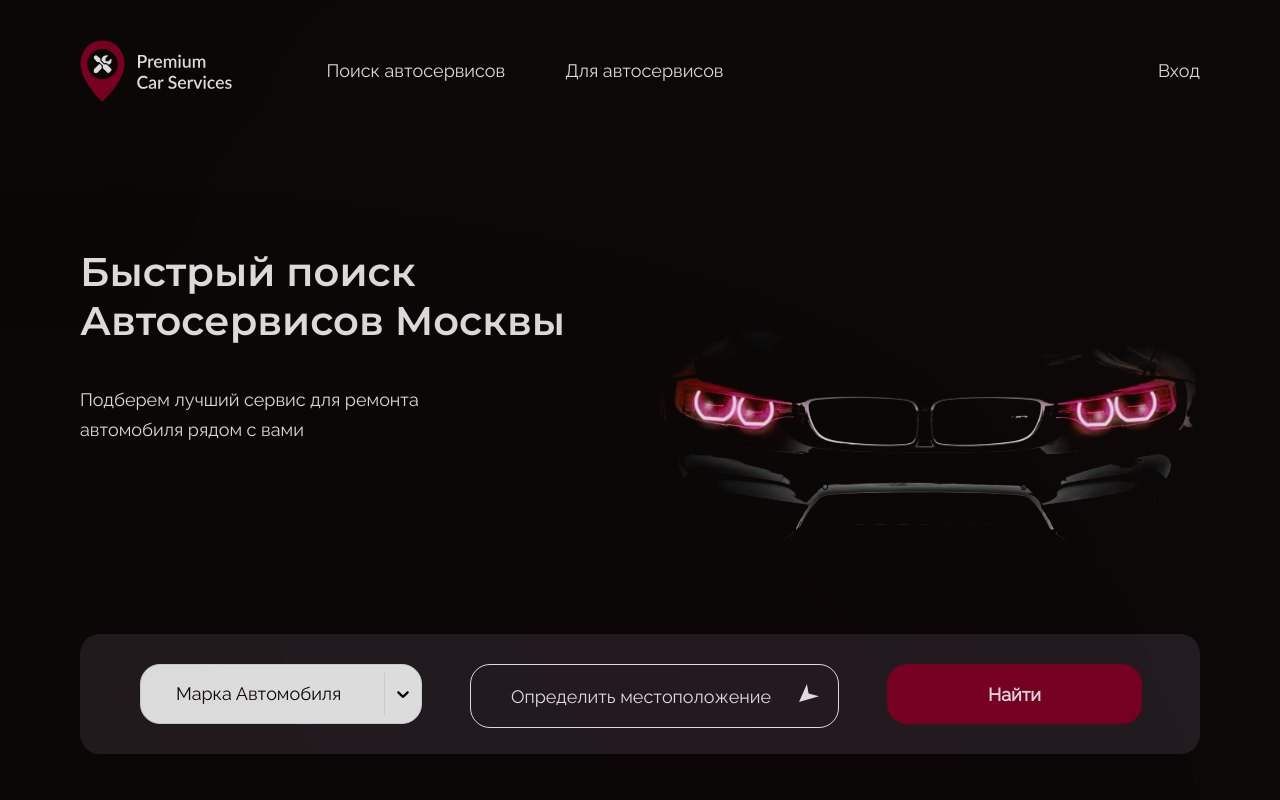
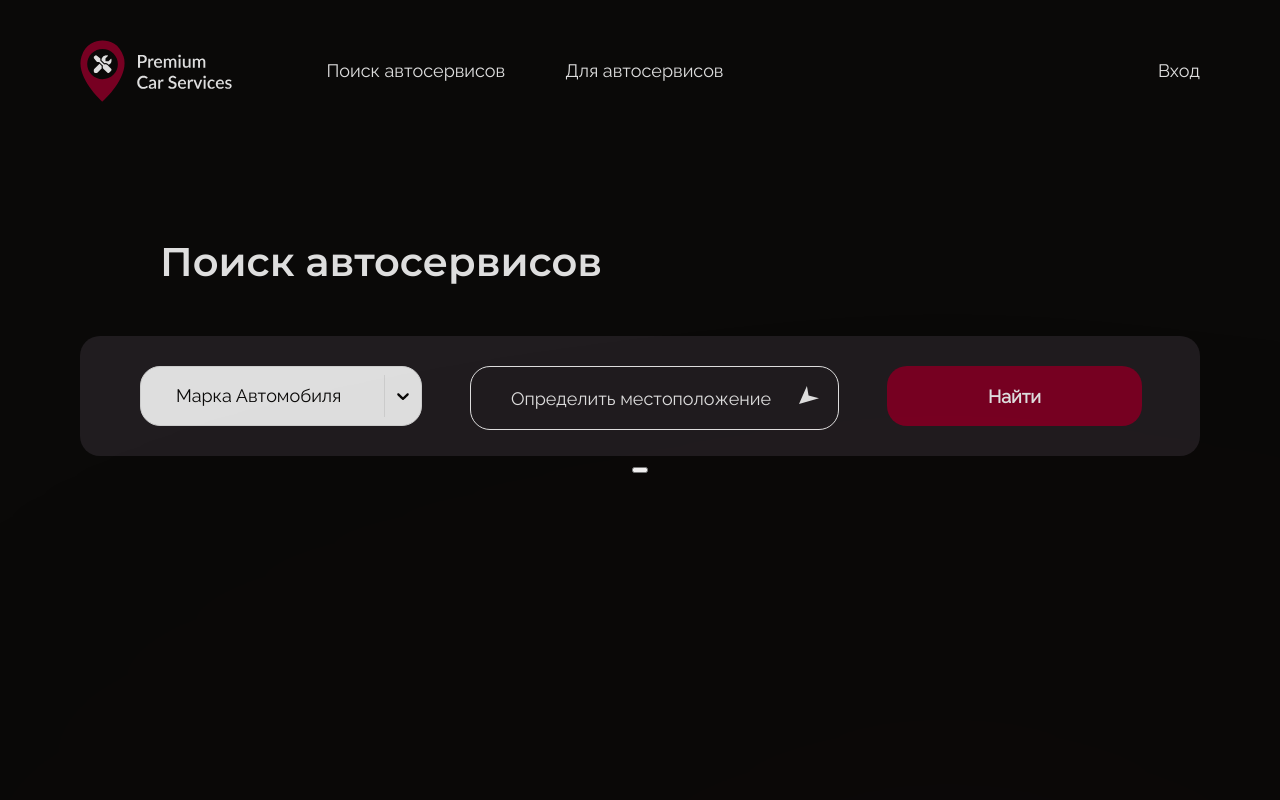
Before and after one commit to car-service-with-geolocation/frontend, a React (Create React App) app: page / in a window 1280 px wide. Shown: the top 800 px of the page. Built offline with nearby package versions, Linux system fonts and the light colour scheme; no server answers.

Commit message:
feat(components): mapPage

```diff
--- /dev/null
+++ b/src/Pages/MapPage/MapPage.jsx
@@ -0,0 +1,19 @@
+import Footer from '../../components/Footer/Footer';
+import Header from '../../components/Header/Header';
+import Search from '../../components/Search/Search';
+import style from './MapPage.module.css';
+
+function MapPage() {
+  return (
+    <>
+      <Header />
+      <h1 className={style.title}>Поиск автосервисов</h1>
+      <Search />
+      <div className={style.optionsWrapper}>
+        <button />
+      </div>
+      <Footer />
+    </>
+  );
+}
+export default MapPage;
--- /dev/null
+++ b/src/Pages/MapPage/MapPage.module.css
@@ -0,0 +1,11 @@
+.title {
+  font-family: Montserrat;
+  font-size: 40px;
+  font-style: normal;
+  font-weight: 600;
+  line-height: normal;
+  align-self: start;
+  padding-left: 160px;
+  padding-top: 100px;
+  margin: 0;
+}
--- a/src/components/App/App.jsx
+++ b/src/components/App/App.jsx
@@ -8,6 +8,7 @@ import { useEffect } from 'react';
 // import BestService from '../BestService/BestService';
 // import Modal from '../Modal/Modal';
 import Footer from '../Footer/Footer';
+import MapPage from '../../Pages/MapPage/MapPage';
 // import Login from '../Login/Login';
 // import Registration from '../Registration/Registration';
 // import Profile from '../Profile/Profile';
@@ -41,6 +42,7 @@ function App() {
 
   return (
     <div className={style.app}>
+      <MapPage />
       <Header />
       <MainScreen />
       <Search />
```
Also changed, not shown: src/images/MapPageCardIcon.svg (added), src/images/MapPageMapIcon.svg (added).
